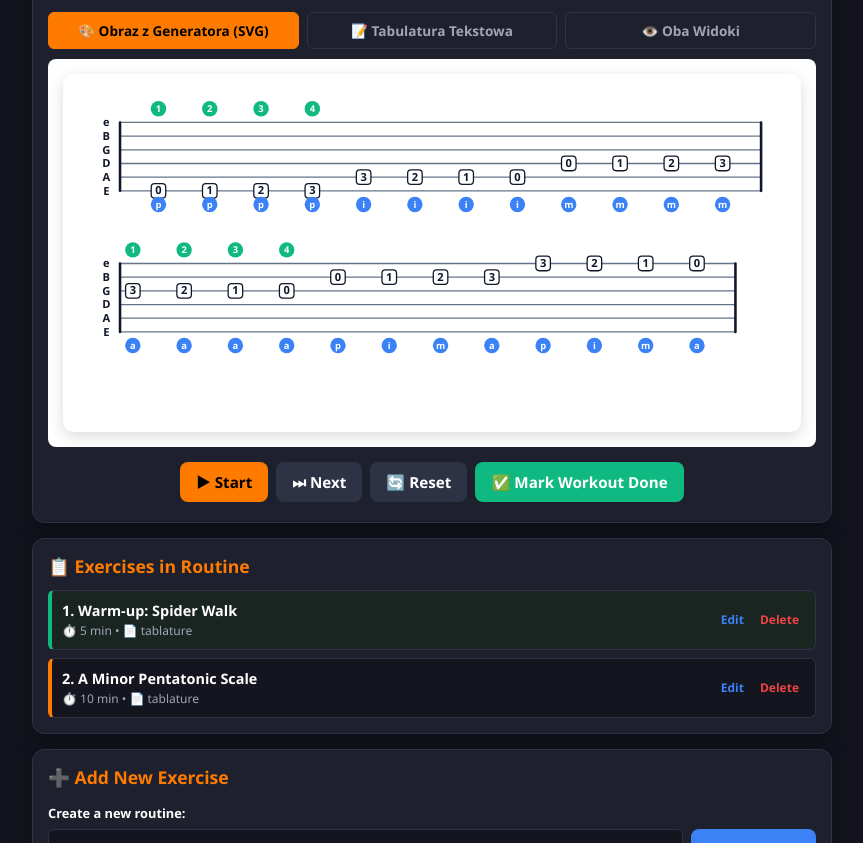
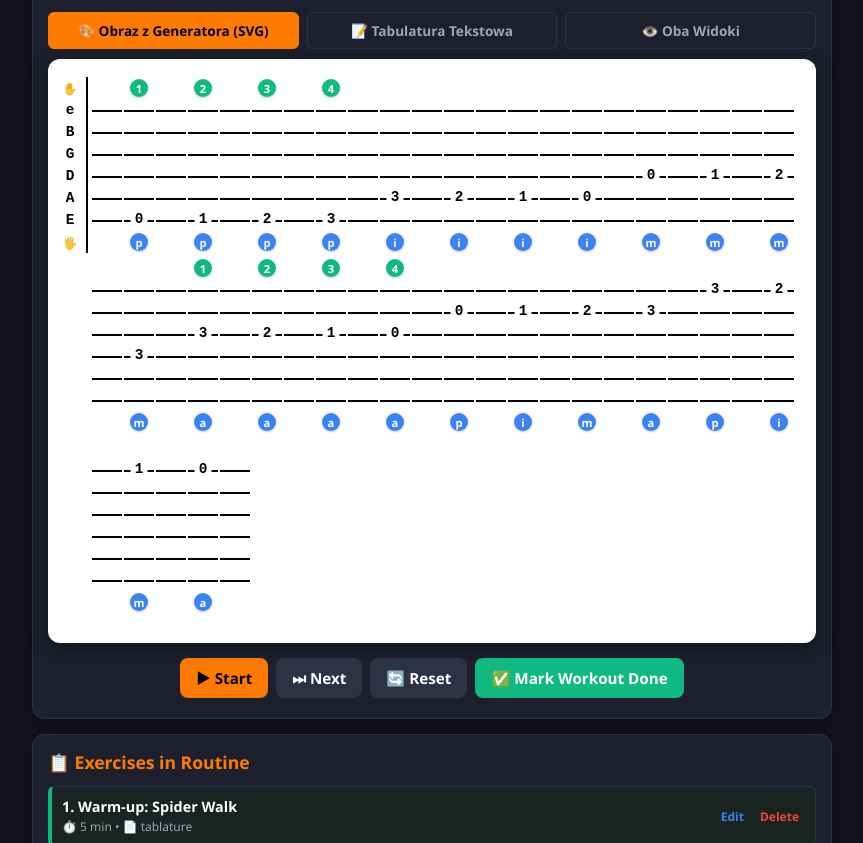
Before and after one commit to viper3005/mojasystentgitarowy, a plain HTML site: page index.html in a window 1280 px wide. Shown: the part 652-1495 px from the top of the page, without its empty margins (208-1071 px from the left). Drawn offline with Linux system fonts and the light colour scheme.

Commit message:
Update index.html

```diff
--- a/index.html
+++ b/index.html
@@ -643,6 +643,170 @@
             padding-bottom: 2px !important;
         }
 
+        /* CLASSIC PRINTED SHEET MUSIC TAB RENDERER (HTML/CSS) */
+        .sheet-container {
+            background-color: #FFFFFF;
+            border-radius: 12px;
+            padding: 14px 12px;
+            margin-top: 10px;
+            width: 100%;
+            box-shadow: 0 4px 20px rgba(0, 0, 0, 0.4);
+            color: #000000;
+        }
+
+        .sheet-html-render {
+            background-color: #FFFFFF;
+            width: 100%;
+        }
+
+        .staff-system {
+            display: flex;
+            align-items: flex-start;
+            gap: 4px;
+            background-color: #FFFFFF;
+            padding: 4px 0;
+            margin-bottom: 12px;
+            position: relative;
+        }
+
+        .staff-labels {
+            display: flex;
+            flex-direction: column;
+            align-items: center;
+            padding-right: 6px;
+            border-right: 2px solid #000000;
+            flex-shrink: 0;
+            user-select: none;
+            width: 28px;
+        }
+
+        .staff-string-label {
+            height: 22px;
+            display: flex;
+            align-items: center;
+            justify-content: center;
+            font-family: monospace;
+            font-weight: 900;
+            font-size: 0.9rem;
+            color: #000000;
+        }
+
+        .staff-finger-label-top {
+            height: 22px;
+            display: flex;
+            align-items: center;
+            justify-content: center;
+            font-size: 0.75rem;
+            color: var(--green);
+            font-weight: bold;
+        }
+
+        .staff-finger-label-bottom {
+            height: 22px;
+            display: flex;
+            align-items: center;
+            justify-content: center;
+            font-size: 0.75rem;
+            color: var(--blue);
+            font-weight: bold;
+        }
+
+        .staff-steps-container {
+            display: flex;
+            flex-wrap: wrap;
+            gap: 4px 2px;
+            flex-grow: 1;
+            align-items: flex-start;
+        }
+
+        .staff-step {
+            display: flex;
+            flex-direction: column;
+            align-items: center;
+            width: 30px;
+            padding: 0;
+            position: relative;
+            background: transparent;
+        }
+
+        .finger-top-cell {
+            height: 22px;
+            display: flex;
+            align-items: center;
+            justify-content: center;
+        }
+
+        .finger-bottom-cell {
+            height: 22px;
+            display: flex;
+            align-items: center;
+            justify-content: center;
+        }
+
+        .finger-badge-top {
+            background-color: #10B981;
+            color: #FFFFFF;
+            font-size: 0.7rem;
+            font-weight: 900;
+            border-radius: 50%;
+            width: 18px;
+            height: 18px;
+            display: flex;
+            align-items: center;
+            justify-content: center;
+            box-shadow: 0 1px 3px rgba(0, 0, 0, 0.2);
+        }
+
+        .finger-badge-bottom {
+            background-color: #3B82F6;
+            color: #FFFFFF;
+            font-size: 0.7rem;
+            font-weight: 900;
+            border-radius: 50%;
+            width: 18px;
+            height: 18px;
+            display: flex;
+            align-items: center;
+            justify-content: center;
+            box-shadow: 0 1px 3px rgba(0, 0, 0, 0.2);
+        }
+
+        .string-cell {
+            height: 22px;
+            width: 100%;
+            display: flex;
+            align-items: center;
+            justify-content: center;
+            position: relative;
+        }
+
+        .string-cell::before {
+            content: "";
+            position: absolute;
+            left: 0;
+            right: 0;
+            top: 50%;
+            height: 1.5px;
+            background-color: #000000;
+            z-index: 1;
+        }
+
+        .fret-badge {
+            position: relative;
+            z-index: 2;
+            background-color: #FFFFFF;
+            color: #000000;
+            font-weight: 900;
+            font-family: monospace;
+            font-size: 0.9rem;
+            padding: 0 3px;
+            border-radius: 2px;
+            box-shadow: 0 0 0 1.5px #FFFFFF;
+            min-width: 14px;
+            text-align: center;
+            line-height: 1.1;
+        }
+
         @media (max-width: 600px) {
             body { padding: 10px 6px; }
             .controls button { flex: 1 1 100%; }
@@ -1234,9 +1398,9 @@
         renderTabGridUI();
     }
 
-    // --- SVG TAB GENERATOR FUNCTION (ULTRA LEGIBLE) ---
-    function generateSvgFromText(rawText) {
-        if (!rawText) return '';
+    // --- RESPONSIVE HTML/CSS TAB STAFF RENDERER ---
+    function renderTabHtml(rawText) {
+        if (!rawText || !rawText.trim()) return '';
 
         let lines = rawText.split('\n').map(l => l.trim()).filter(l => l.length > 0);
 
@@ -1262,11 +1426,9 @@
             }
         });
 
-        if (tabStrings.length < 6) {
-            return '';
-        }
-
+        if (tabStrings.length < 6) return '';
         tabStrings = tabStrings.slice(0, 6);
+
         let stringContents = tabStrings.map(s => s.content);
         let maxLen = Math.max(...stringContents.map(s => s.length), leftFingersContent.length, rightFingersContent.length);
 
@@ -1311,73 +1473,56 @@
 
         if (steps.length === 0) return '';
 
-        const paddingLeft = 55;
-        const paddingRight = 35;
-        const lineSpacing = 16;
-        const stepX = 30;
-        const blockSpacing = 85;
-        const systemHeight = 5 * lineSpacing;
-
-        const viewBoxWidth = 840;
-        const usableWidth = viewBoxWidth - paddingLeft - paddingRight;
-        const stepsPerBlock = Math.max(1, Math.floor(usableWidth / stepX));
-        const totalBlocks = Math.ceil(steps.length / stepsPerBlock);
-        const viewBoxHeight = 65 + totalBlocks * (systemHeight + blockSpacing);
-
-        let svgHtml = `<svg class="tab-svg-render" viewBox="0 0 ${viewBoxWidth} ${viewBoxHeight}" xmlns="http://www.w3.org/2000/svg" style="background:#FFFFFF; border-radius:10px; padding:10px; box-shadow:0 4px 15px rgba(0,0,0,0.15);">`;
-
-        for (let b = 0; b < totalBlocks; b++) {
-            let startX = paddingLeft;
-            let startY = 45 + b * (systemHeight + blockSpacing);
-            let blockSteps = steps.slice(b * stepsPerBlock, (b + 1) * stepsPerBlock);
-            let blockLen = blockSteps.length;
-            let endX = startX + blockLen * stepX;
-
-            for (let i = 0; i < 6; i++) {
-                let y = startY + i * lineSpacing;
-                svgHtml += `<line x1="${startX}" y1="${y}" x2="${endX}" y2="${y}" stroke="#64748B" stroke-width="1.5" />`;
+        let html = '<div class="sheet-html-render"><div class="staff-system">';
+
+        // String & Finger Labels
+        html += '<div class="staff-labels">';
+        html += '<div class="staff-finger-label-top">✋</div>';
+        for (let s = 0; s < 6; s++) {
+            html += `<div class="staff-string-label">${tabStrings[s].label}</div>`;
+        }
+        html += '<div class="staff-finger-label-bottom">🖐️</div>';
+        html += '</div>';
+
+        // Steps container (Flexbox wrapping naturally on mobile screens!)
+        html += '<div class="staff-steps-container">';
+        steps.forEach((step) => {
+            html += '<div class="staff-step">';
+
+            // Top finger (Left hand)
+            html += '<div class="finger-top-cell">';
+            if (step.L) {
+                html += `<div class="finger-badge-top">${step.L}</div>`;
             }
-
-            svgHtml += `<line x1="${startX}" y1="${startY}" x2="${startX}" y2="${startY + systemHeight}" stroke="#0F172A" stroke-width="3" stroke-linecap="round" />`;
-            svgHtml += `<line x1="${endX}" y1="${startY}" x2="${endX}" y2="${startY + systemHeight}" stroke="#0F172A" stroke-width="3" stroke-linecap="round" />`;
-
-            for (let strIdx = 0; strIdx < 6; strIdx++) {
-                let posY = startY + strIdx * lineSpacing + 4.5;
-                let label = tabStrings[strIdx].label;
-                svgHtml += `<text x="${startX - 16}" y="${posY}" font-family="system-ui, -apple-system, sans-serif" font-weight="800" font-size="13" fill="#0F172A" text-anchor="middle">${label}</text>`;
+            html += '</div>';
+
+            // 6 Guitar strings
+            for (let s = 0; s < 6; s++) {
+                let fret = step.strings[s];
+                html += '<div class="string-cell">';
+                if (fret && fret !== '-' && fret !== '') {
+                    html += `<span class="fret-badge">${fret}</span>`;
+                }
+                html += '</div>';
             }
 
-            for (let step = 0; step < blockLen; step++) {
-                let item = blockSteps[step];
-                let posX = startX + step * stepX + (stepX / 2);
-
-                if (item.L) {
-                    let topY = startY - 12;
-                    svgHtml += `<circle cx="${posX}" cy="${topY - 4}" r="9" fill="#10B981" />`;
-                    svgHtml += `<text x="${posX}" y="${topY - 0.5}" font-family="system-ui, sans-serif" font-weight="900" font-size="11" fill="#FFFFFF" text-anchor="middle">${item.L}</text>`;
-                }
-
-                for (let strIdx = 0; strIdx < 6; strIdx++) {
-                    let fret = item.strings[strIdx];
-                    if (fret && fret !== '-' && fret !== '') {
-                        let posY = startY + strIdx * lineSpacing;
-                        let rectW = fret.length > 1 ? 22 : 17;
-                        let rectH = 17;
-                        svgHtml += `<rect x="${posX - (rectW/2)}" y="${posY - (rectH/2)}" width="${rectW}" height="${rectH}" rx="4" fill="#FFFFFF" stroke="#0F172A" stroke-width="1.5" />`;
-                        svgHtml += `<text x="${posX}" y="${posY + 4}" font-family="ui-monospace, monospace" font-weight="900" font-size="13" fill="#0F172A" text-anchor="middle">${fret}</text>`;
-                    }
-                }
-
-                if (item.P) {
-                    let bottomY = startY + systemHeight + 20;
-                    svgHtml += `<circle cx="${posX}" cy="${bottomY - 4}" r="9" fill="#3B82F6" />`;
-                    svgHtml += `<text x="${posX}" y="${bottomY - 0.5}" font-family="system-ui, sans-serif" font-weight="900" font-size="11" fill="#FFFFFF" text-anchor="middle">${item.P}</text>`;
-                }
+            // Bottom finger (Right hand)
+            html += '<div class="finger-bottom-cell">';
+            if (step.P) {
+                html += `<div class="finger-badge-bottom">${step.P}</div>`;
             }
-        }
-
-        svgHtml += `</svg>`;
-        return svgHtml;
+            html += '</div>';
+
+            html += '</div>';
+        });
+        html += '</div>';
+
+        html += '</div></div>';
+        return html;
+    }
+
+    function generateSvgFromText(rawText) {
+        return renderTabHtml(rawText);
     }
 
     let formViewDisplayMode = 'editor';
```
